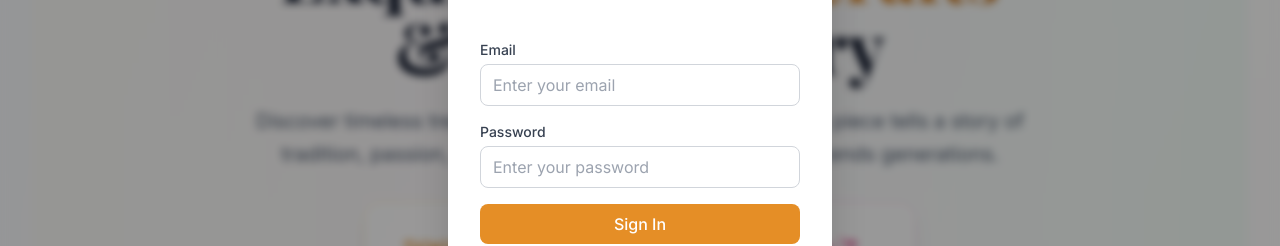
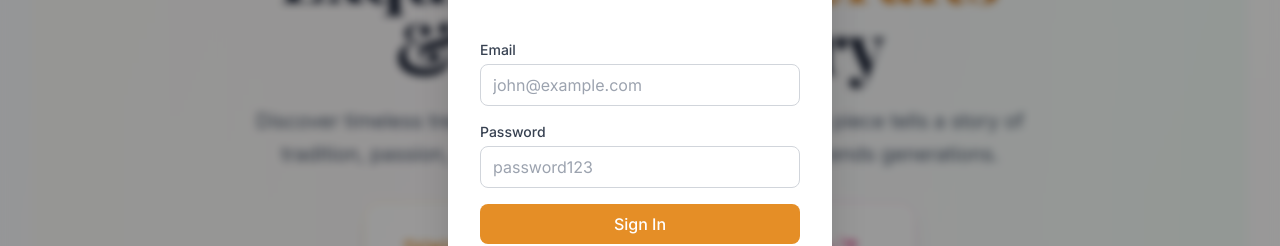
Before and after one commit to RIDHISEHGAL13/EVERSHINE-WEBSITE, a React (Vite) app: page / in a window 1280 px wide. Shown: the part 364-610 px from the top of the page. Built offline with nearby package versions, Linux system fonts and the light colour scheme.

Commit message:
Show demo login credentials in login modal placeholders

```diff
--- a/src/components/AuthModal.tsx
+++ b/src/components/AuthModal.tsx
@@ -50,7 +50,7 @@ export function AuthModal({ isOpen, onClose }: AuthModalProps) {
               onChange={e => setEmail(e.target.value)}
               required
               className="w-full px-3 py-2 border border-gray-300 rounded-lg focus:outline-none focus:ring-2 focus:ring-gold-500"
-              placeholder="Enter your email"
+              placeholder="john@example.com"
             />
           </div>
           <div>
@@ -62,7 +62,7 @@ export function AuthModal({ isOpen, onClose }: AuthModalProps) {
               onChange={e => setPassword(e.target.value)}
               required
               className="w-full px-3 py-2 border border-gray-300 rounded-lg focus:outline-none focus:ring-2 focus:ring-gold-500"
-              placeholder="Enter your password"
+              placeholder="password123"
             />
           </div>
           {error && <div className="text-red-600 text-sm text-center">{error}</div>}
```
